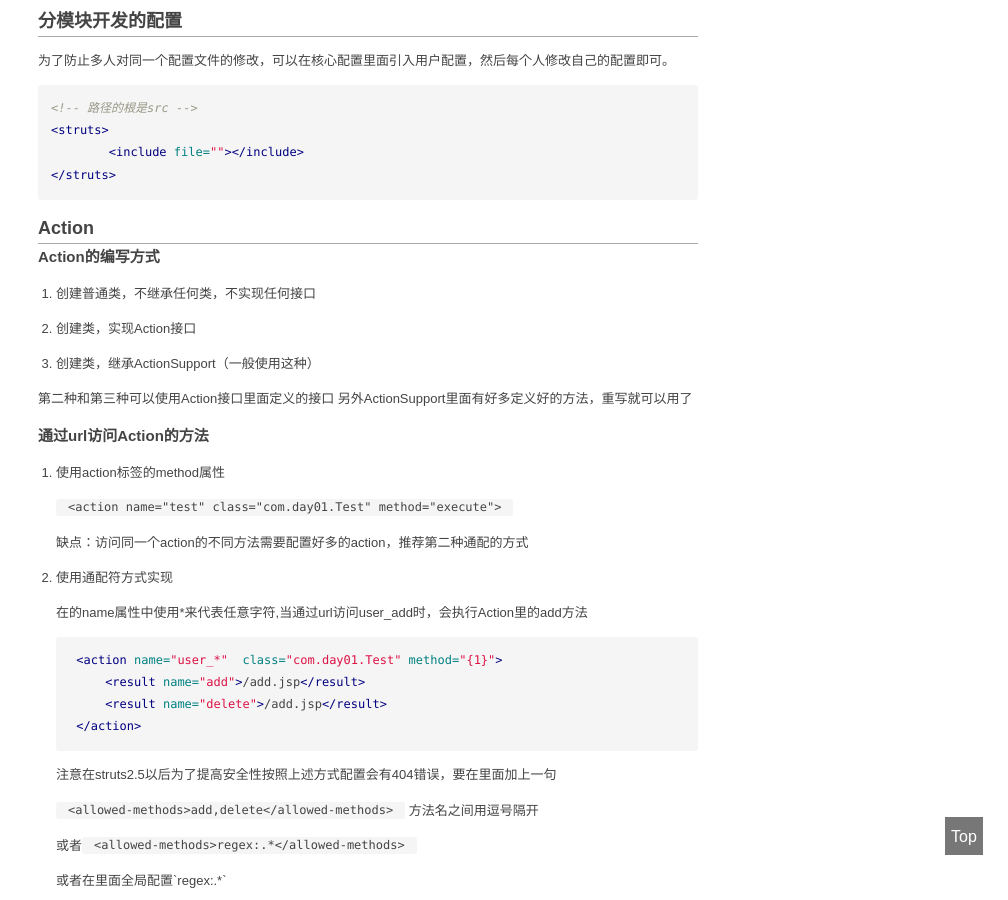
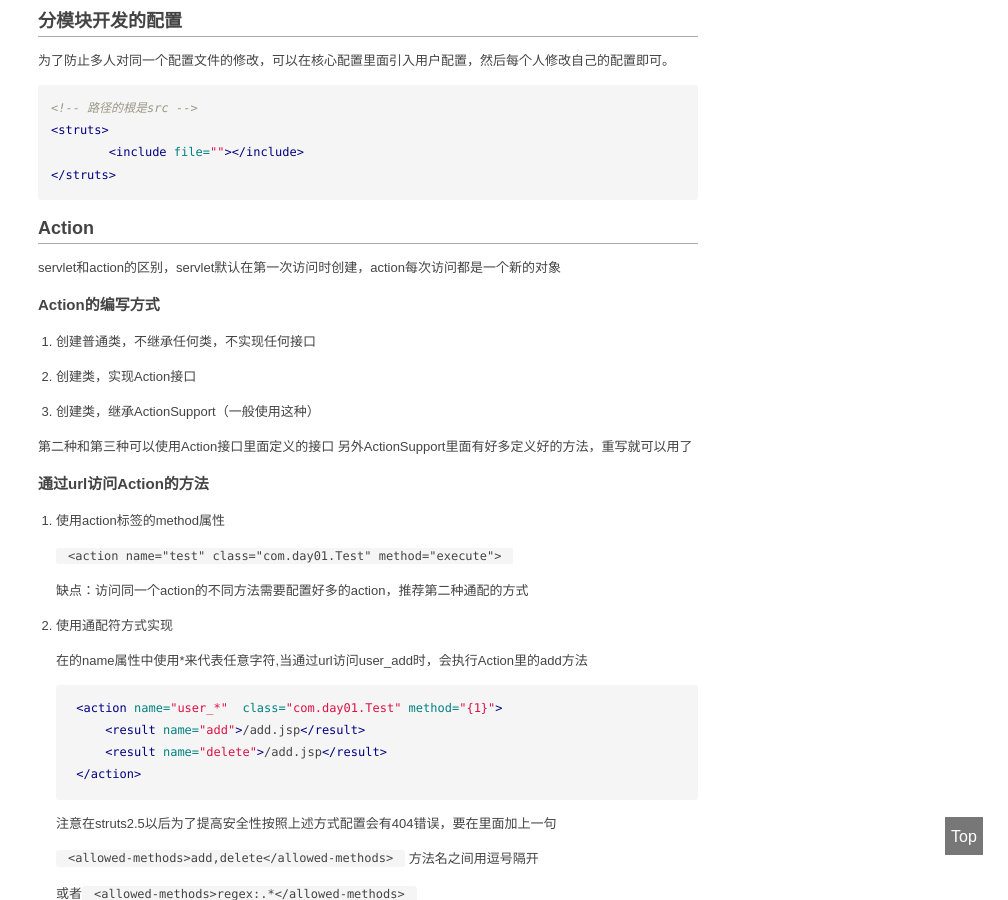
Before and after one commit to TMaize/tmaize-blog, a Jekyll site: the page built from _posts/2017-03-21-struts2学习笔记02-配置文件-action.md, in a window 1280 px wide and 900 px high, scrolled down 2046 px. Shown: the whole window, without its empty margins (272-1280 px from the left). Built offline with Jekyll 4.4.1, drawn with Linux system fonts in a browser that asks for light colours.

Commit message:
修改文章

```diff
--- a/_posts/2017-03-21-struts2学习笔记02-配置文件-action.md
+++ b/_posts/2017-03-21-struts2学习笔记02-配置文件-action.md
@@ -95,6 +95,8 @@
 
 # Action
 
+servlet和action的区别，servlet默认在第一次访问时创建，action每次访问都是一个新的对象
+
 ## Action的编写方式
 
 1. 创建普通类，不继承任何类，不实现任何接口
```
